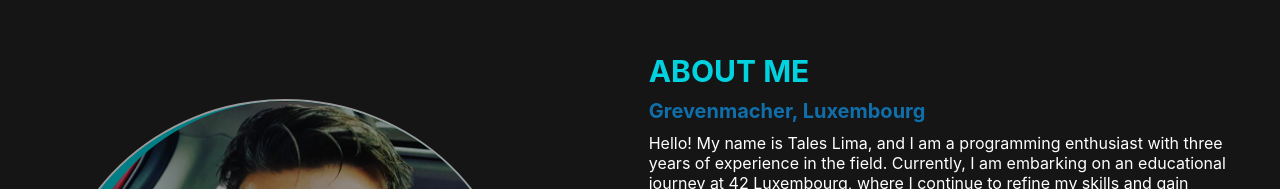
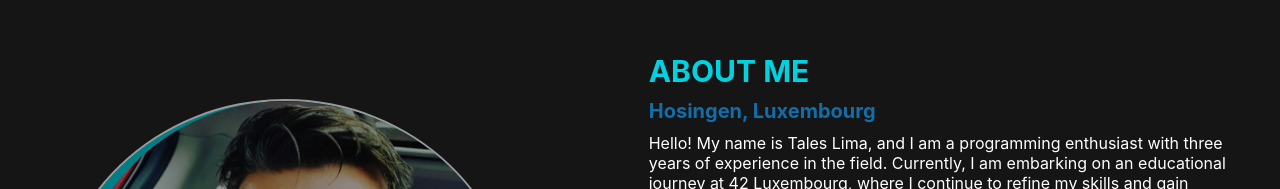
Before and after one commit to TalesPortfolio/portfolio-9, a React (Create React App) app in the folder react-portfolio-tales/: page / in a window 1280 px wide. Shown: the part 966-1155 px from the top of the page. Built offline with nearby package versions, Linux system fonts and the light colour scheme.

Commit message:
change adress

```diff
--- a/react-portfolio-tales/src/Components/About/index.tsx
+++ b/react-portfolio-tales/src/Components/About/index.tsx
@@ -12,7 +12,7 @@ const About = () => (
     </ImagenDiv>
     <TextAbout>
       <H2>ABOUT ME</H2>
-      <H4>Grevenmacher, Luxembourg</H4>
+      <H4>Hosingen, Luxembourg</H4>
       <P>
         Hello! My name is Tales Lima, and I am a programming enthusiast with
         three years of experience in the field. Currently, I am embarking on an
```
